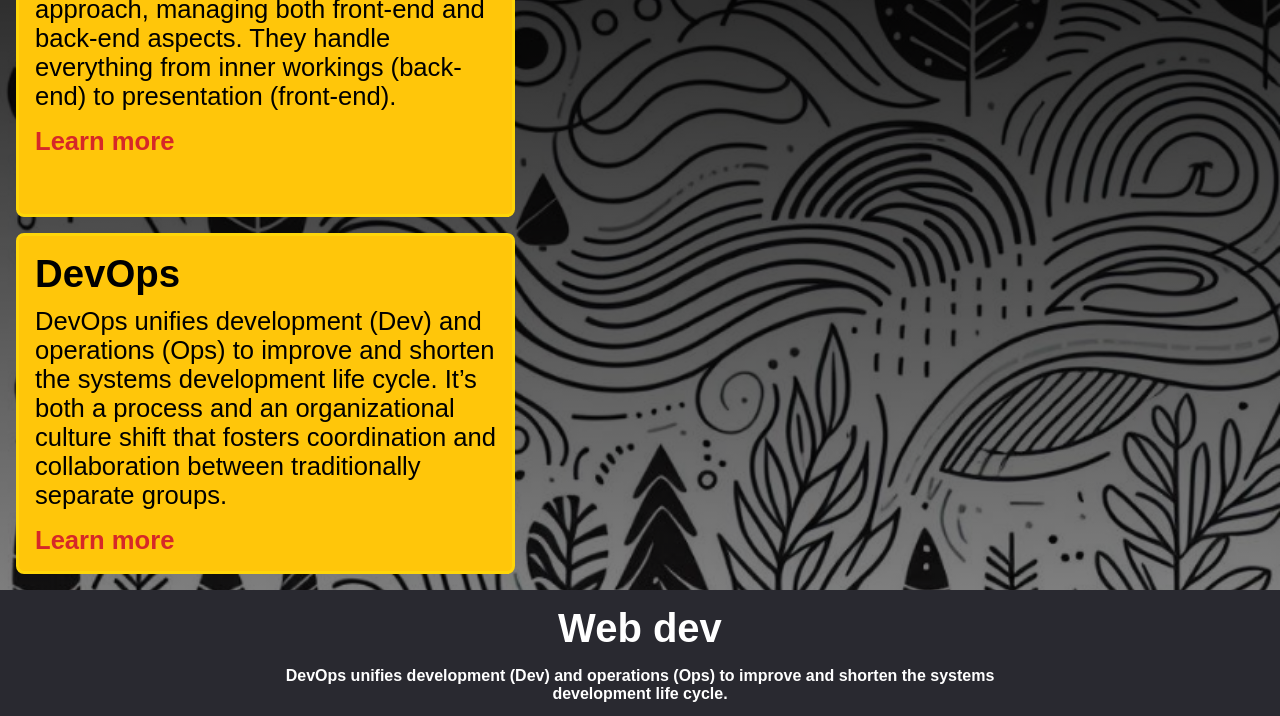
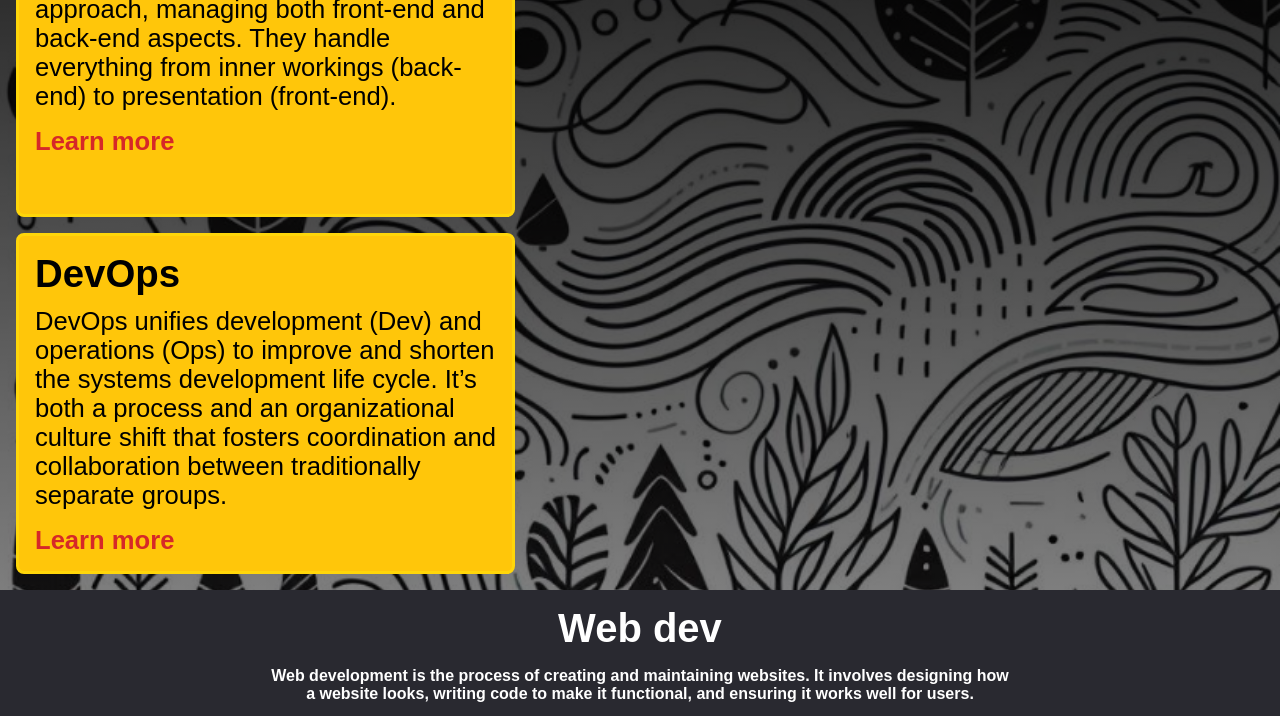
Before and after one commit to Habibullah-KH/resp_1, a plain HTML site: page index.html in a window 1280 px wide. Shown: the part 1061-1777 px from the top of the page. Drawn offline with Linux system fonts and the light colour scheme.

Commit message:
text update

```diff
--- a/index.html
+++ b/index.html
@@ -109,7 +109,7 @@
 
         <h2>Web dev</h2>
 
-        <p>DevOps unifies development (Dev) and operations (Ops) to improve and shorten the systems development life cycle.</p>
+        <p>Web development is the process of creating and maintaining websites. It involves designing how a website looks, writing code to make it functional, and ensuring it works well for users.</p>
 
         <div class="foot_contact">
 
```
